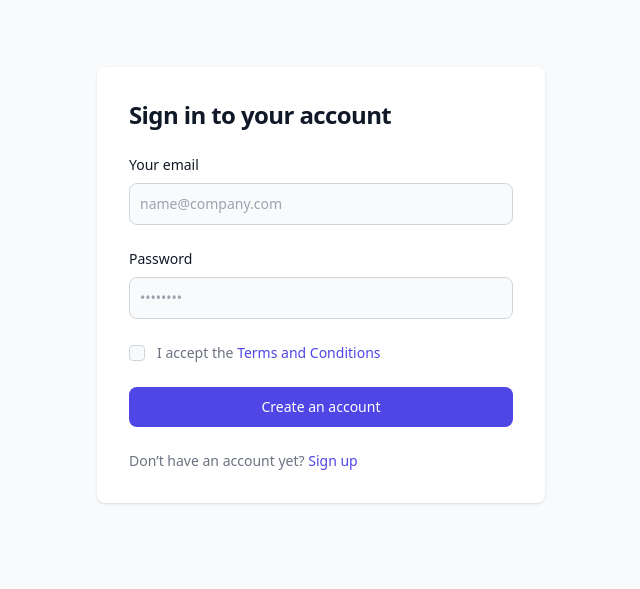
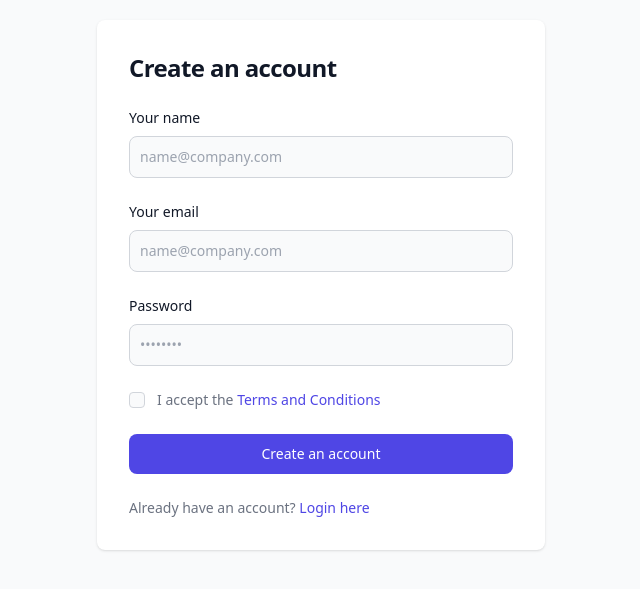
Before and after one commit to ihsanghnii/booksales-api-fe, a React (Vite) app: page /register in a window 1280 px wide. Shown: the part 115-704 px from the top of the page, without its empty margins (319-959 px from the left). Built offline with nearby package versions, Linux system fonts and the light colour scheme.

Commit message:
upload tugas 3 - fitur registrasi pengguna

```diff
--- a/package.json
+++ b/package.json
@@ -13,6 +13,7 @@
     "axios": "^1.12.2",
     "react": "^19.1.1",
     "react-dom": "^19.1.1",
+    "react-jwt": "^1.3.0",
     "react-router-dom": "^7.9.4"
   },
   "devDependencies": {
--- /dev/null
+++ b/src/_services/auth.js
@@ -0,0 +1,64 @@
+import { useJwt } from "react-jwt";
+import { API } from "../_api";
+
+export const login = async ({ email, password }) => {
+  try {
+    const { data } = await API.post('/login', { email, password })
+    return data
+  } catch (error) {
+    console.log(error);
+    throw error
+  }
+}
+
+export const logout = async ({ token }) => {
+  try {
+    const { data } = await API.post('/logout', { token }, {
+      headers: {
+        Authorization: `Bearer ${localStorage.getItem('accessToken')}`
+      }
+    })
+    localStorage.removeItem('accessToken')
+    return data
+  } catch (error) {
+    console.log(error);
+    throw error
+  }
+}
+
+export const register = async ({ name, email, password }) => {
+  try {
+    const { data } = await API.post('/register', { name, email, password })
+    return data
+  } catch (error) {
+    console.log(error);
+    throw error
+  }
+}
+
+export const useDecodeToken = (token) => {
+  const { decodeToken, isExpired } = useJwt(token)
+
+  try {
+    if (isExpired) {
+      return {
+        success: false,
+        message: "Token expired",
+        data: null
+      }
+    }
+
+    return {
+      success: true,
+      message: "Token valid",
+      data: decodeToken
+    }
+
+  } catch (error) {
+    return {
+      success: false,
+      message: error.message,
+      data: null
+    }
+  }
+}
--- a/src/components/navbar.jsx
+++ b/src/components/navbar.jsx
@@ -1,6 +1,19 @@
-import { Link } from "react-router-dom";
+import { Link, Navigate, useNavigate } from "react-router-dom";
+import { logout } from "../_services/auth";
 
 export default function Navbar() {
+  const navigate = useNavigate();
+  const token = localStorage.getItem("accessToken");
+  const userInfo = JSON.parse(localStorage.getItem("userInfo"));
+
+  const handleLogout = async () => {
+    if (token) {
+      await logout({ token });
+      localStorage.removeItem("userInfo");
+    }
+    navigate("/login");
+  };
+
   return (
     <>
       <header>
@@ -17,16 +30,38 @@ export default function Navbar() {
               </span>
             </Link>
             <div className="flex items-center lg:order-2">
-              <Link to={"/login"}
+              {/* kalo pake jsx, ketika return lebih dri 1 tag itu ga bisa */}
+              {token && userInfo ? (
+                <>
+                  <Link
+                    to={"/"}
+                    className="text-gray-800 dark:text-white hover:bg-gray-50 focus:ring-4 focus:ring-gray-300 font-medium rounded-lg text-sm px-4 lg:px-5 py-2 lg:py-2.5 mr-2 dark:hover:bg-gray-700 focus:outline-none dark:focus:ring-gray-800"
+                  >
+                    {userInfo.name}
+                  </Link>
+                  <button
+                    onClick={handleLogout}
+                    className="text-white bg-red-700 hover:bg-red-800 focus:ring-4 focus:ring-red-300 font-medium rounded-lg text-sm px-4 lg:px-5 py-2 lg:py-2.5 mr-2 dark:bg-red-600 dark:hover:bg-red-700 focus:outline-none dark:focus:ring-red-800"
+                  >
+                    Logout
+                  </button>
+                </>
+              ) : (
+                <>
+                  <Link
+                    to={"/login"}
                     className="text-gray-800 dark:text-white hover:bg-gray-50 focus:ring-4 focus:ring-gray-300 font-medium rounded-lg text-sm px-4 lg:px-5 py-2 lg:py-2.5 mr-2 dark:hover:bg-gray-700 focus:outline-none dark:focus:ring-gray-800"
                   >
                     Masuk
                   </Link>
-              <Link to={"/register"}
+                  <Link
+                    to={"/register"}
                     className="text-white bg-indigo-700 hover:bg-indigo-800 focus:ring-4 focus:ring-indigo-300 font-medium rounded-lg text-sm px-4 lg:px-5 py-2 lg:py-2.5 mr-2 dark:bg-indigo-600 dark:hover:bg-indigo-700 focus:outline-none dark:focus:ring-indigo-800"
                   >
                     Bergabung
                   </Link>
+                </>
+              )}
               <button
                 data-collapse-toggle="mobile-menu-2"
                 type="button"
@@ -67,7 +102,8 @@ export default function Navbar() {
             >
               <ul className="flex flex-col mt-4 font-medium lg:flex-row lg:space-x-8 lg:mt-0">
                 <li>
-                  <Link to={"/"}
+                  <Link
+                    to={"/"}
                     className="block py-2 pr-4 pl-3 text-white rounded bg-indigo-700 lg:bg-transparent lg:text-indigo-700 lg:p-0 dark:text-white"
                     aria-current="page"
                   >
@@ -75,21 +111,24 @@ export default function Navbar() {
                   </Link>
                 </li>
                 <li>
-                  <Link to={"/books"}
+                  <Link
+                    to={"/books"}
                     className="block py-2 pr-4 pl-3 text-gray-700 border-b border-gray-100 hover:bg-gray-50 lg:hover:bg-transparent lg:border-0 lg:hover:text-indigo-700 lg:p-0 dark:text-gray-400 lg:dark:hover:text-white dark:hover:bg-gray-700 dark:hover:text-white lg:dark:hover:bg-transparent dark:border-gray-700"
                   >
                     Buku Terlaris
                   </Link>
                 </li>
                 <li>
-                  <Link to={"/"}
+                  <Link
+                    to={"/"}
                     className="block py-2 pr-4 pl-3 text-gray-700 border-b border-gray-100 hover:bg-gray-50 lg:hover:bg-transparent lg:border-0 lg:hover:text-indigo-700 lg:p-0 dark:text-gray-400 lg:dark:hover:text-white dark:hover:bg-gray-700 dark:hover:text-white lg:dark:hover:bg-transparent dark:border-gray-700"
                   >
                     Blog
                   </Link>
                 </li>
                 <li>
-                  <Link to={"/"}
+                  <Link
+                    to={"/"}
                     className="block py-2 pr-4 pl-3 text-gray-700 border-b border-gray-100 hover:bg-gray-50 lg:hover:bg-transparent lg:border-0 lg:hover:text-indigo-700 lg:p-0 dark:text-gray-400 lg:dark:hover:text-white dark:hover:bg-gray-700 dark:hover:text-white lg:dark:hover:bg-transparent dark:border-gray-700"
                   >
                     Layanan
--- a/src/layouts/admin.jsx
+++ b/src/layouts/admin.jsx
@@ -1,6 +1,32 @@
-import { Link, Outlet } from "react-router-dom";
+import { Link, Outlet, useNavigate } from "react-router-dom";
+import { logout, useDecodeToken } from "../_services/auth";
+import { useEffect } from "react";
 
 export default function AdminLayout() {
+  const navigate = useNavigate();
+  const token = localStorage.getItem("accessToken");
+  const userInfo = JSON.parse(localStorage.getItem("userInfo"));
+  const decodedData = useDecodeToken(token);
+
+  useEffect(() => {
+    if (!token || !decodedData || !decodedData.success) {
+      navigate("/login");
+    }
+
+    const role = userInfo.role;
+    if (role !== "admin" || !role) {
+      navigate("/");
+    }
+  }, [token, decodedData, navigate]);
+
+  const handleLogout = async () => {
+    if (token) {
+      await logout({ token });
+      localStorage.removeItem("userInfo");
+    }
+    navigate("/login");
+  };
+
   return (
     <>
       <div className="antialiased bg-gray-50 dark:bg-gray-900">
@@ -78,6 +104,13 @@ export default function AdminLayout() {
                 </svg>
               </button>
 
+              <Link
+                to={"/"}
+                className="bg-gray-100 hover:bg-gray-200 focus:ring-4 focus:ring-indigo-300 font-medium rounded-lg text-sm px-4 lg:px-5 py-2 lg:py-2.5 mr-2 focus:outline-none"
+              >
+                {userInfo.name}
+              </Link>
+
               <button
                 type="button"
                 className="flex mx-3 text-sm bg-gray-800 rounded-full md:mr-0 focus:ring-4 focus:ring-gray-300 dark:focus:ring-gray-600"
@@ -85,6 +118,7 @@ export default function AdminLayout() {
                 aria-expanded="false"
                 data-dropdown-toggle="dropdown"
               >
+                <span className="sr-only">Open user menu</span>
                 <img
                   className="w-8 h-8 rounded-full"
                   src="https://flowbite.s3.amazonaws.com/blocks/marketing-ui/avatars/michael-gough.png"
@@ -283,6 +317,14 @@ export default function AdminLayout() {
                   <span className="ml-3">Help</span>
                 </Link>
               </li>
+              <li>
+                <button
+                  onClick={handleLogout}
+                  className="flex items-center p-2 text-base font-medium text-white rounded-lg transition duration-75 bg-red-700 hover:bg-red-800"
+                >
+                  <span className="ml-3">Logout</span>
+                </button>
+              </li>
             </ul>
           </div>
         </aside>
--- a/src/pages/auth/login.jsx
+++ b/src/pages/auth/login.jsx
@@ -1,4 +1,53 @@
+import { useEffect, useState } from "react";
+import { Link, useNavigate } from "react-router-dom";
+import { login, useDecodeToken } from "../../_services/auth";
+
 export default function Login() {
+  const navigate = useNavigate();
+  const [formData, setFormData] = useState({
+    email: "",
+    password: "",
+  });
+  const [error, setError] = useState(null);
+  const [loading, setLoading] = useState(false);
+
+  const token = localStorage.getItem("accessToken");
+  const decodedData = useDecodeToken(token);
+
+  const handleChange = (e) => {
+    const { name, value } = e.target;
+
+    setFormData({
+      ...formData,
+      [name]: value,
+    });
+  };
+
+  const handleSubmit = async (e) => {
+    e.preventDefault();
+    setLoading(true);
+    setError(null);
+
+    try {
+      const response = await login(formData);
+
+      localStorage.setItem("accessToken", response.token);
+      localStorage.setItem("userInfo", JSON.stringify(response.user)); // json.stringify buat ubah json jdi string
+
+      return navigate(response.user.role === "admin" ? "/admin" : "/");
+    } catch (error) {
+      setError(error?.response?.data?.message); // untuk pesan error
+    } finally {
+      setLoading(false);
+    }
+  };
+
+  useEffect(() => {
+    if (token && decodedData.success && decodedData.success) {
+      navigate("/admin");
+    }
+  }, [token, decodedData, navigate]);
+
   return (
     <>
       <section className="bg-gray-50 dark:bg-gray-900">
@@ -8,7 +57,10 @@ export default function Login() {
               <h1 className="text-xl font-bold leading-tight tracking-tight text-gray-900 md:text-2xl dark:text-white">
                 Sign in to your account
               </h1>
-              <form className="space-y-4 md:space-y-6" action="#">
+
+              {error && <div className="text-red-500 text-sm">{error}</div>}
+
+              <form onSubmit={handleSubmit} className="space-y-4 md:space-y-6">
                 <div>
                   <label
                     htmlFor="email"
@@ -20,9 +72,11 @@ export default function Login() {
                     type="email"
                     name="email"
                     id="email"
+                    value={formData.email}
+                    onChange={handleChange}
                     className="bg-gray-50 border border-gray-300 text-gray-900 text-sm rounded-lg focus:ring-indigo-600 focus:border-indigo-600 block w-full p-2.5 dark:bg-gray-700 dark:border-gray-600 dark:placeholder-gray-400 dark:text-white dark:focus:ring-blue-500 dark:focus:border-blue-500"
                     placeholder="name@company.com"
-                    required=""
+                    required
                   />
                 </div>
                 <div>
@@ -36,9 +90,11 @@ export default function Login() {
                     type="password"
                     name="password"
                     id="password"
+                    value={formData.password}
+                    onChange={handleChange}
                     placeholder="••••••••"
                     className="bg-gray-50 border border-gray-300 text-gray-900 text-sm rounded-lg focus:ring-indigo-600 focus:border-indigo-600 block w-full p-2.5 dark:bg-gray-700 dark:border-gray-600 dark:placeholder-gray-400 dark:text-white dark:focus:ring-blue-500 dark:focus:border-blue-500"
-                    required=""
+                    required
                   />
                 </div>
                 <div className="flex items-start">
@@ -70,16 +126,16 @@ export default function Login() {
                   type="submit"
                   className="w-full text-white bg-indigo-600 hover:bg-indigo-700 focus:ring-4 focus:outline-none focus:ring-indigo-300 font-medium rounded-lg text-sm px-5 py-2.5 text-center dark:bg-indigo-600 dark:hover:bg-indigo-700 dark:focus:ring-indigo-800"
                 >
-                  Create an account
+                  {loading ? "Signing in..." : "Sign in"}
                 </button>
                 <p className="text-sm font-light text-gray-500 dark:text-gray-400">
                   Don’t have an account yet?{" "}
-                  <a
-                    href="register"
+                  <Link
+                    to={"/register"}
                     className="font-medium text-indigo-600 hover:underline dark:text-indigo-500"
                   >
                     Sign up
-                  </a>
+                  </Link>
                 </p>
               </form>
             </div>
--- a/src/pages/auth/register.jsx
+++ b/src/pages/auth/register.jsx
@@ -1,4 +1,47 @@
+import { useState } from "react";
+import { Link, useNavigate } from "react-router-dom";
+import { register } from "../../_services/auth";
+
 export default function Register() {
+  const navigate = useNavigate();
+  const [formData, setFormData] = useState({
+    name: "",
+    email: "",
+    password: "",
+  });
+  const [error, setError] = useState();
+  const [loading, setLoading] = useState();
+
+  const handleChange = (e) => {
+    const { name, value } = e.target;
+    setFormData({
+      ...formData,
+      [name]: value,
+    });
+  };
+
+  const handleSubmit = async (e) => {
+    e.preventDefault();
+    setLoading(true);
+    setError(null);
+
+    try {
+      await register(formData);
+      navigate("/login");
+    } catch (error) {
+      const errorData = error?.response?.data;
+      // untuk pesen errornya
+      const errorMessage =
+        errorData.message ||
+        errorData.name ||
+        errorData.email ||
+        errorData.password;
+      setError(errorMessage);
+    } finally {
+      setLoading(false);
+    }
+  };
+
   return (
     <>
       <section className="bg-gray-50 dark:bg-gray-900">
@@ -6,9 +49,30 @@ export default function Register() {
           <div className="w-full bg-white rounded-lg shadow dark:border md:mt-0 sm:max-w-md xl:p-0 dark:bg-gray-800 dark:border-gray-700">
             <div className="p-6 space-y-4 md:space-y-6 sm:p-8">
               <h1 className="text-xl font-bold leading-tight tracking-tight text-gray-900 md:text-2xl dark:text-white">
-                Sign in to your account
+                Create an account
               </h1>
-              <form className="space-y-4 md:space-y-6" action="#">
+
+              {error && <div className="text-red-500 text-sm">{error}</div>}
+
+              <form onSubmit={handleSubmit} className="space-y-4 md:space-y-6">
+                <div>
+                  <label
+                    htmlFor="name"
+                    className="block mb-2 text-sm font-medium text-gray-900 dark:text-white"
+                  >
+                    Your name
+                  </label>
+                  <input
+                    type="text"
+                    name="name"
+                    id="name"
+                    value={formData.name}
+                    onChange={handleChange}
+                    className="bg-gray-50 border border-gray-300 text-gray-900 text-sm rounded-lg focus:ring-indigo-600 focus:border-indigo-600 block w-full p-2.5 dark:bg-gray-700 dark:border-gray-600 dark:placeholder-gray-400 dark:text-white dark:focus:ring-blue-500 dark:focus:border-blue-500"
+                    placeholder="name@company.com"
+                    required
+                  />
+                </div>
                 <div>
                   <label
                     htmlFor="email"
@@ -20,9 +84,11 @@ export default function Register() {
                     type="email"
                     name="email"
                     id="email"
+                    value={formData.email}
+                    onChange={handleChange}
                     className="bg-gray-50 border border-gray-300 text-gray-900 text-sm rounded-lg focus:ring-indigo-600 focus:border-indigo-600 block w-full p-2.5 dark:bg-gray-700 dark:border-gray-600 dark:placeholder-gray-400 dark:text-white dark:focus:ring-blue-500 dark:focus:border-blue-500"
                     placeholder="name@company.com"
-                    required=""
+                    required
                   />
                 </div>
                 <div>
@@ -36,9 +102,11 @@ export default function Register() {
                     type="password"
                     name="password"
                     id="password"
+                    value={formData.password}
+                    onChange={handleChange}
                     placeholder="••••••••"
                     className="bg-gray-50 border border-gray-300 text-gray-900 text-sm rounded-lg focus:ring-indigo-600 focus:border-indigo-600 block w-full p-2.5 dark:bg-gray-700 dark:border-gray-600 dark:placeholder-gray-400 dark:text-white dark:focus:ring-blue-500 dark:focus:border-blue-500"
-                    required=""
+                    required
                   />
                 </div>
                 <div className="flex items-start">
@@ -70,16 +138,16 @@ export default function Register() {
                   type="submit"
                   className="w-full text-white bg-indigo-600 hover:bg-indigo-700 focus:ring-4 focus:outline-none focus:ring-indigo-300 font-medium rounded-lg text-sm px-5 py-2.5 text-center dark:bg-indigo-600 dark:hover:bg-indigo-700 dark:focus:ring-indigo-800"
                 >
-                  Create an account
+                  {loading ? "Creating account..." : "Create an account"}
                 </button>
                 <p className="text-sm font-light text-gray-500 dark:text-gray-400">
-                  Don’t have an account yet?{" "}
-                  <a
-                    href="register"
+                  Already have an account?{" "}
+                  <Link
+                    to={"/login"}
                     className="font-medium text-indigo-600 hover:underline dark:text-indigo-500"
                   >
-                    Sign up
-                  </a>
+                    Login here
+                  </Link>
                 </p>
               </form>
             </div>
```
Also changed, not shown: 1 other file (tests, documents, lock files or other folders). Lines whose indentation alone changed are shown as unchanged.
